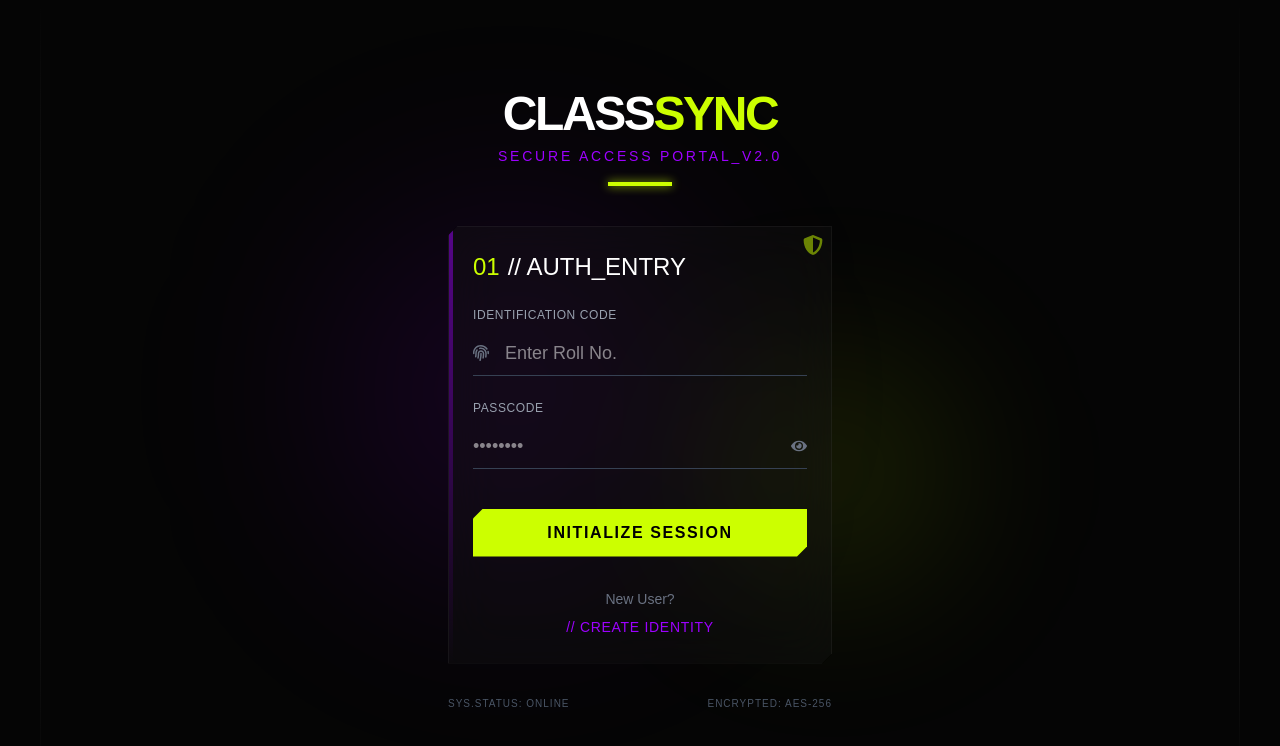
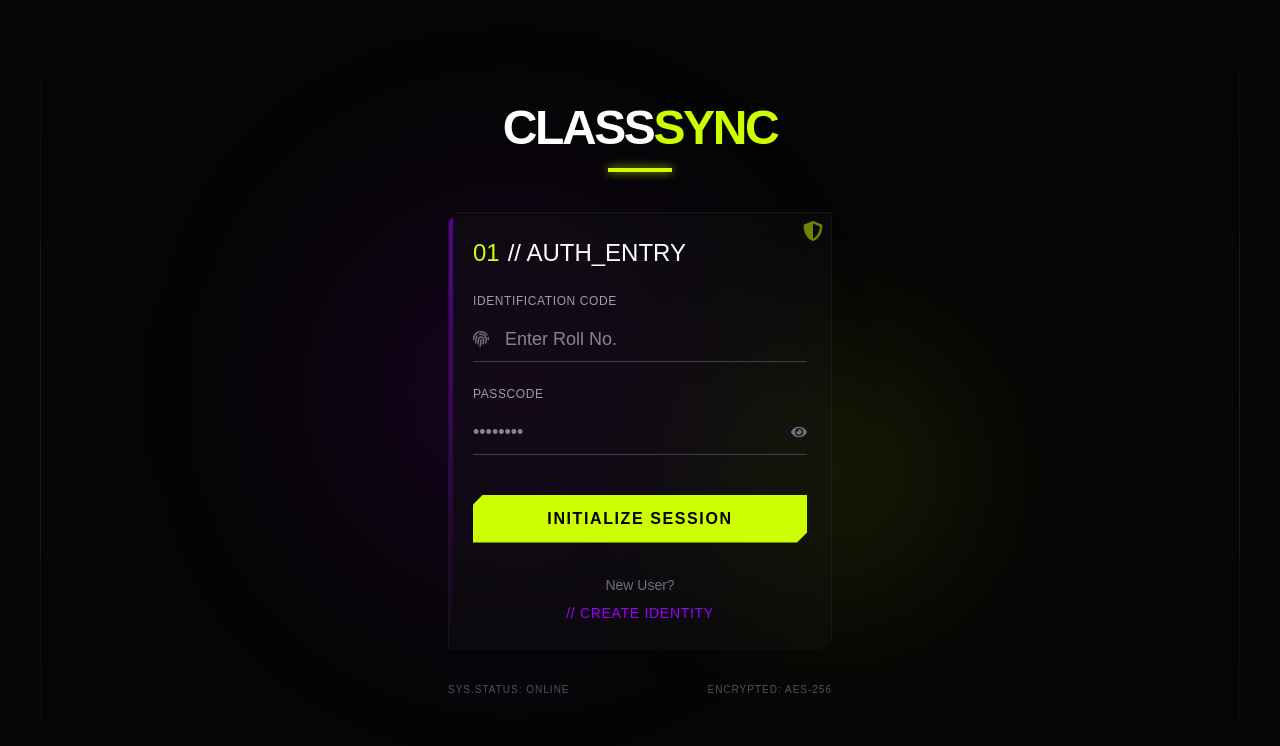
Before and after one commit to SaiDheeraj-19/-CLASSSYNC, a React (Vite) app in the folder client/: page /login in a window 1280 px wide. Shown: the top 746 px of the page. Built offline with nearby package versions, Linux system fonts and the light colour scheme; no server answers.

Commit message:
Remove 'Secure Access Portal_v2.0' text

```diff
--- a/client/src/pages/Login.jsx
+++ b/client/src/pages/Login.jsx
@@ -88,7 +88,7 @@ const Login = () => {
                     <h1 className="text-4xl md:text-5xl font-orbitron font-bold text-white tracking-tighter mb-2">
                         CLASS<span className="text-neon-yellow">SYNC</span>
                     </h1>
-                    <p className="text-neon-purple font-rajdhani tracking-[0.2em] text-sm uppercase">Secure Access Portal_v2.0</p>
+
                     <div className="w-16 h-1 bg-neon-yellow mx-auto mt-4 shadow-[0_0_10px_rgba(204,255,0,0.8)]"></div>
                 </div>
 
```
